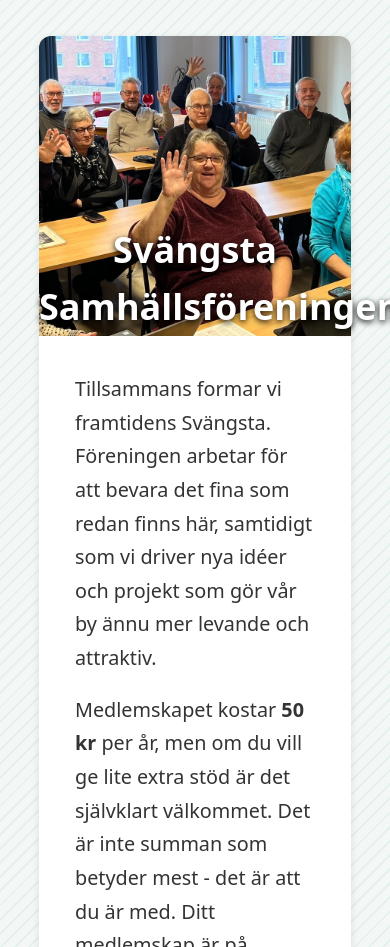
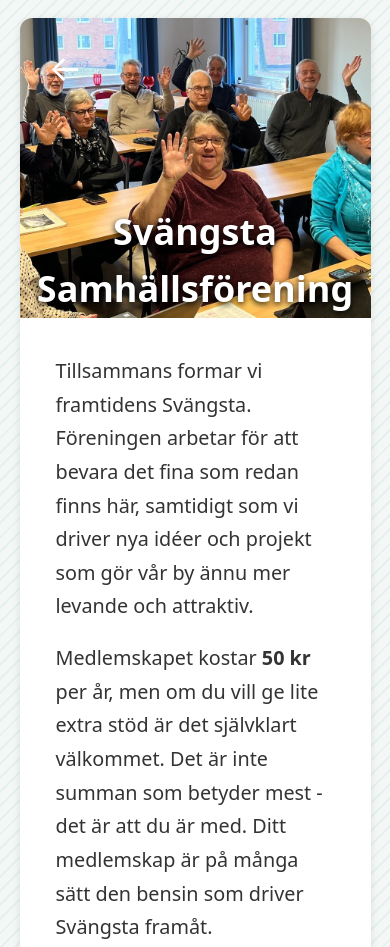
Before and after one commit to mrnagydavid/svangsta-hemsidan, a website: page src/bli-medlem.html in a window 390 px wide. Shown: the top 947 px of the page. Drawn offline with Linux system fonts and the light colour scheme.

```diff
--- a/src/bli-medlem.html
+++ b/src/bli-medlem.html
@@ -3,7 +3,7 @@
   <head>
     <meta charset="UTF-8" />
     <meta name="viewport" content="width=device-width, initial-scale=1.0" />
-    <title>Bli medlem i Svängsta Samhällsföreningen</title>
+    <title>Svängsta Samhällsförening - bli medlem</title>
     <link rel="stylesheet" href="styles/main.css" />
     <style>
       body {
@@ -18,7 +18,7 @@
         box-shadow: 0 2px 8px rgba(0, 0, 0, 0.1);
         border-radius: 12px;
         background-color: white;
-        width: 80%;
+        width: 90%;
         max-width: 1024px;
       }
 
@@ -32,6 +32,7 @@
         display: flex;
         flex-direction: column;
         justify-content: end;
+        position: relative;
       }
 
       .image h1 {
@@ -39,6 +40,14 @@
         font-size: 3rem;
         color: white;
         text-shadow: 0 2px 6px rgba(0, 0, 0, 1);
+        max-width: 100%;
+        word-break: break-word;
+      }
+
+      .content {
+        padding: 2rem;
+        font-size: 1.1rem;
+        line-height: 1.7;
       }
 
       .qr-logo {
@@ -64,6 +73,10 @@
       }
 
       @media (max-width: 768px) {
+        .main-container {
+          margin: 1rem;
+        }
+
         .image h1 {
           font-size: 2rem;
         }
@@ -79,15 +92,21 @@
       }
     </style>
   </head>
+
   <body>
     <div class="main-container">
       <div class="image">
-        <h1>Svängsta Samhällsföreningen</h1>
+        <h1>Svängsta Samhällsförening</h1>
+        <a
+          href="index.html"
+          class="back-button"
+          role="link"
+          aria-label="Tillbaka till startsidan"
+        >
+          <div class="go-back-indicator" aria-hidden="true">←</div>
+        </a>
       </div>
-      <div
-        class="content"
-        style="padding: 2rem; font-size: 1.1rem; line-height: 1.7; color: #333"
-      >
+      <div class="content">
         <p>
           Tillsammans formar vi framtidens Svängsta. Föreningen arbetar för att
           bevara det fina som redan finns här, samtidigt som vi driver nya idéer
@@ -110,10 +129,7 @@
         </p>
         <div class="qr-logo">
           <img class="swish-qr" src="images/swish-qr-1000x.webp" />
-          <img
-            class="logo"
-            src="images/svangsta-samhallsforening-logo-transparent.webp"
-          />
+          <img class="logo" src="images/svangsta-logo-transparent.webp" />
         </div>
       </div>
     </div>
--- a/src/scripts/main.js
+++ b/src/scripts/main.js
@@ -1,3 +1,8 @@
+setupMap()
+
+function setupMap() {
+  if (!document.getElementById('map')) return
+
   const map = L.map('map', {
     dragging: false,
     tap: false,
@@ -29,3 +34,4 @@
       interactionEnabled = true
     }
   })
+}
--- a/src/styles/main.css
+++ b/src/styles/main.css
@@ -2,7 +2,8 @@
   --font-family: system-ui, -apple-system, BlinkMacSystemFont, 'Segoe UI',
     Roboto, sans-serif;
   --text-shadow: 0 1px 3px rgba(0, 0, 0, 0.8);
-  --text-color: #244720;
+  --text-color-greenish: #244720;
+  --text-color-dark: #333;
   --overlay-color: rgba(0, 0, 0, 0.4);
   --glass-bg: rgba(255, 255, 255, 0.35);
   --placeholder-color: #bbb;
@@ -19,7 +20,6 @@
   scrollbar-width: thin;
 }
 
-/* WebKit-based browsers (Chrome, Edge, Safari) */
 ::-webkit-scrollbar {
   width: 8px;
   height: 8px;
@@ -46,7 +46,7 @@
 
 body {
   font-family: var(--font-family);
-  color: var(--text-color);
+  color: var(--text-color-dark);
   line-height: 1.6;
   background-color: var(--testimonial-background-color1);
   background-image: repeating-linear-gradient(
@@ -77,13 +77,12 @@
 
 .go-back-indicator {
   position: absolute;
-  top: 2rem;
+  top: 0;
   left: 0;
-  transform: translateX(-50%);
   font-size: 2rem;
   color: white;
   z-index: 2;
-  animation: slide 2s infinite;
+  animation: slide 4s infinite;
   width: 100px;
   height: 100px;
   display: grid;
@@ -96,13 +95,13 @@
   50%,
   80%,
   100% {
-    transform: translateX(0) translateY(-50%);
+    transform: translateX(0) translateY(0);
   }
   40% {
-    transform: translateX(-10px) translateY(-50%);
+    transform: translateX(-10px) translateY(0);
   }
   60% {
-    transform: translateX(-5px) translateY(-50%);
+    transform: translateX(-5px) translateY(0);
   }
 }
 
```
Also changed, not shown: src/index.html (+5 -2 lines), src/images/svangsta-logo-transparent.webp (renamed from src/images/svangsta-samhallsforening-logo-transparent.webp). Lines whose indentation alone changed are shown as unchanged.
